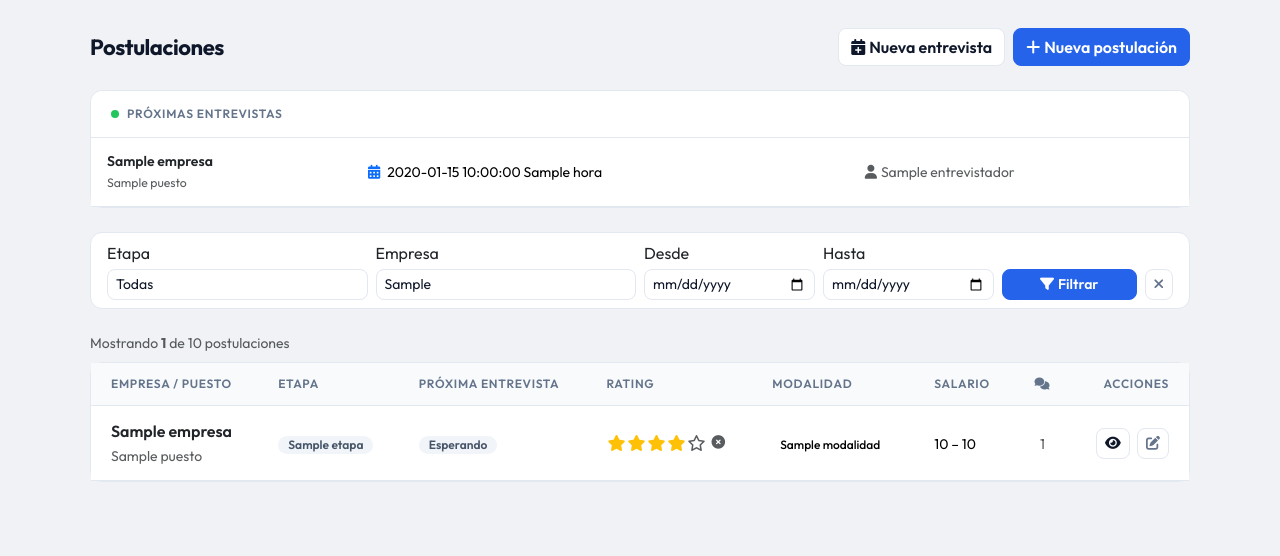
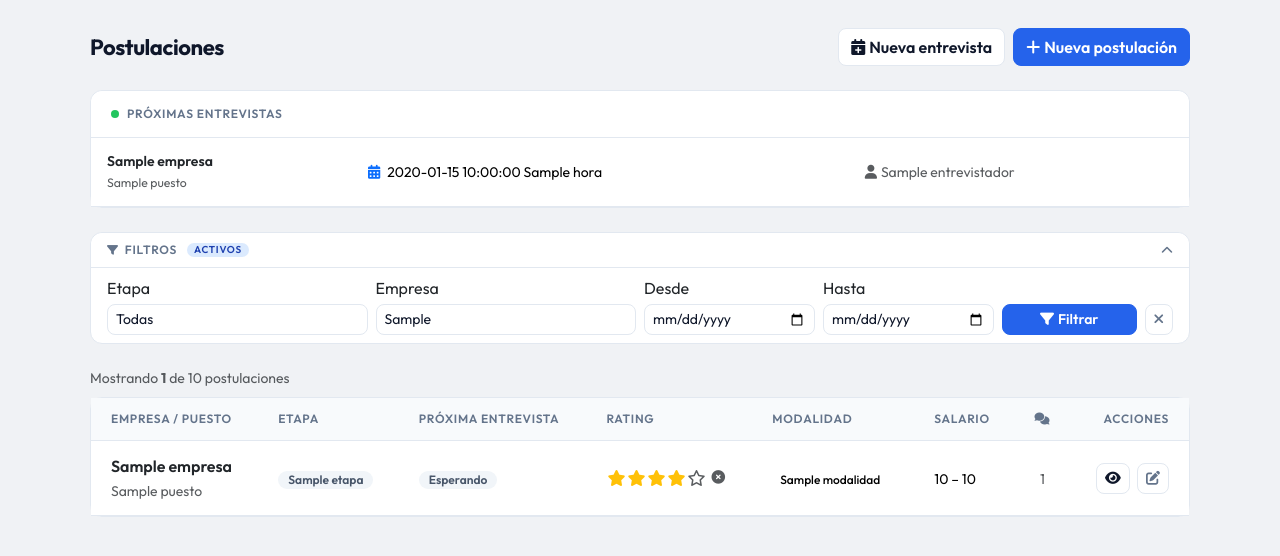
Before and after one commit to pruglio/HRtracker, a Flask app: template templates/index.html in a window 1280 px wide. Shown: the part 60-616 px from the top of the page. Run offline with Flask 3, Linux system fonts and the light colour scheme; the template is opened without the code that fills it: most values are stand-ins (such as "Sample title", 1, 10 or a date in 2020).

Commit message:
feat: collapsible filter section, collapsed by default, auto-open when filters active

```diff
--- a/static/css/custom.css
+++ b/static/css/custom.css
@@ -341,6 +341,17 @@ body {
   flex-shrink: 0;
 }
 
+/* --- Filter chevron animation --- */
+.filter-chevron {
+  font-size: 12px;
+  color: var(--ex-muted);
+  transition: transform 0.2s ease;
+}
+.filter-chevron.rotated { transform: rotate(180deg); }
+[data-bs-target="#filterBody"][aria-expanded="true"] .filter-chevron {
+  transform: rotate(180deg);
+}
+
 /* --- Filter card --- */
 .filter-card {
   background: var(--ex-surface) !important;
--- a/templates/index.html
+++ b/templates/index.html
@@ -61,7 +61,22 @@
 {% endif %}
 
 {# --- Filter card --- #}
+{% set filters_active = f_etapa or f_empresa or f_desde or f_hasta %}
 <div class="card filter-card mb-4">
+  <div class="card-header py-2 px-3" style="cursor:pointer;"
+       data-bs-toggle="collapse" data-bs-target="#filterBody" aria-expanded="{{ 'true' if filters_active else 'false' }}">
+    <div class="d-flex align-items-center justify-content-between">
+      <span class="upcoming-panel-header" style="gap:6px;">
+        <i class="fas fa-filter" style="font-size:11px;"></i>
+        Filtros
+        {% if filters_active %}
+          <span class="badge bg-primary ms-1" style="font-size:10px;border-radius:10px;padding:2px 7px;">activos</span>
+        {% endif %}
+      </span>
+      <i class="fas fa-chevron-down filter-chevron {% if filters_active %}rotated{% endif %}"></i>
+    </div>
+  </div>
+  <div class="collapse {% if filters_active %}show{% endif %}" id="filterBody">
     <div class="card-body py-2">
       <form method="GET" action="{{ url_for('index') }}" class="row g-2 align-items-end">
         <div class="col-6 col-md-3">
@@ -95,6 +110,7 @@
           </a>
         </div>
       </form>
+    </div>
   </div>
 </div>
 
```
Lines whose indentation alone changed are shown as unchanged.
